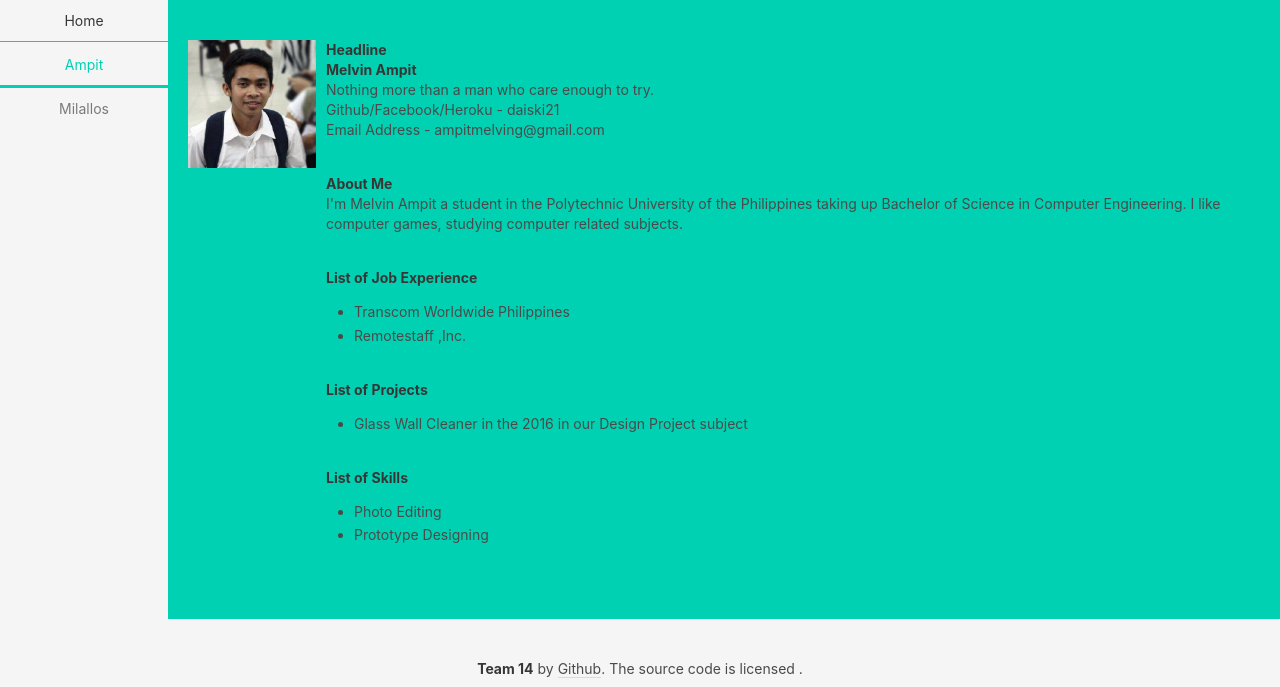
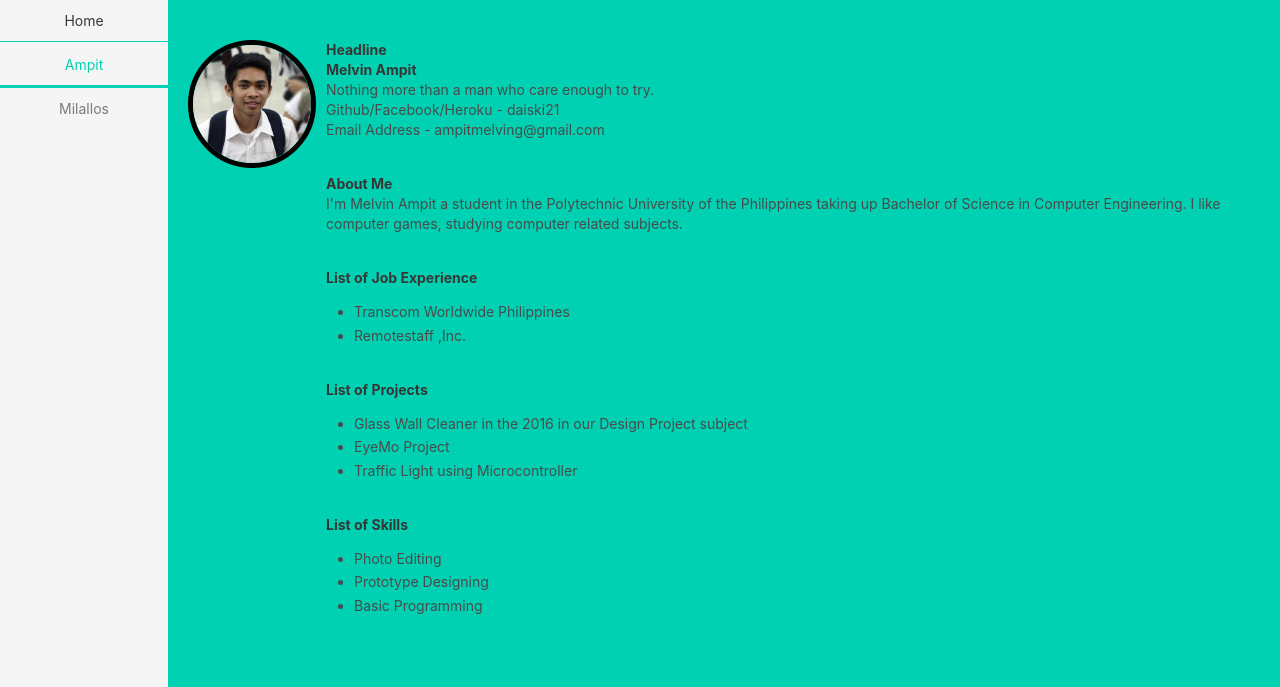
Before and after one commit to daiski21/coen3463-m1t14, a website: page public/ampit.html in a window 1280 px wide. Shown: the top 687 px of the page. Drawn offline with Linux system fonts and the light colour scheme.

Commit message:
initial commit

```diff
--- a/public/ampit.html
+++ b/public/ampit.html
@@ -37,12 +37,15 @@
 				      <p><strong>List of Projects</strong><br>
 				      	<ul>
 				      		<li> Glass Wall Cleaner in the 2016 in our Design Project subject</li>
+				      		<li> EyeMo Project</li>
+				      		<li> Traffic Light using Microcontroller</li>
 				      	</ul>
 				      </p><br>
 				      <p><strong>List of Skills</strong><br>
 				      	<ul>
 				      		<li>Photo Editing </li>
-				      		<li>Prototype Designing </li>
+				      		<li>Prototype Designing</li>
+				      		<li>Basic Programming</li>
 				      	</ul>
 				      </p><br>
 				    </div>
--- a/public/css/font.css
+++ b/public/css/font.css
@@ -28,3 +28,9 @@ figcaption {
 a {
 	color: black;
 }
+img {
+	border: 5px solid black;
+    border-radius: 4px;
+    border-radius: 50%;
+
+}
```
Also changed, not shown: public/milallos.html (+3 -0 lines).
